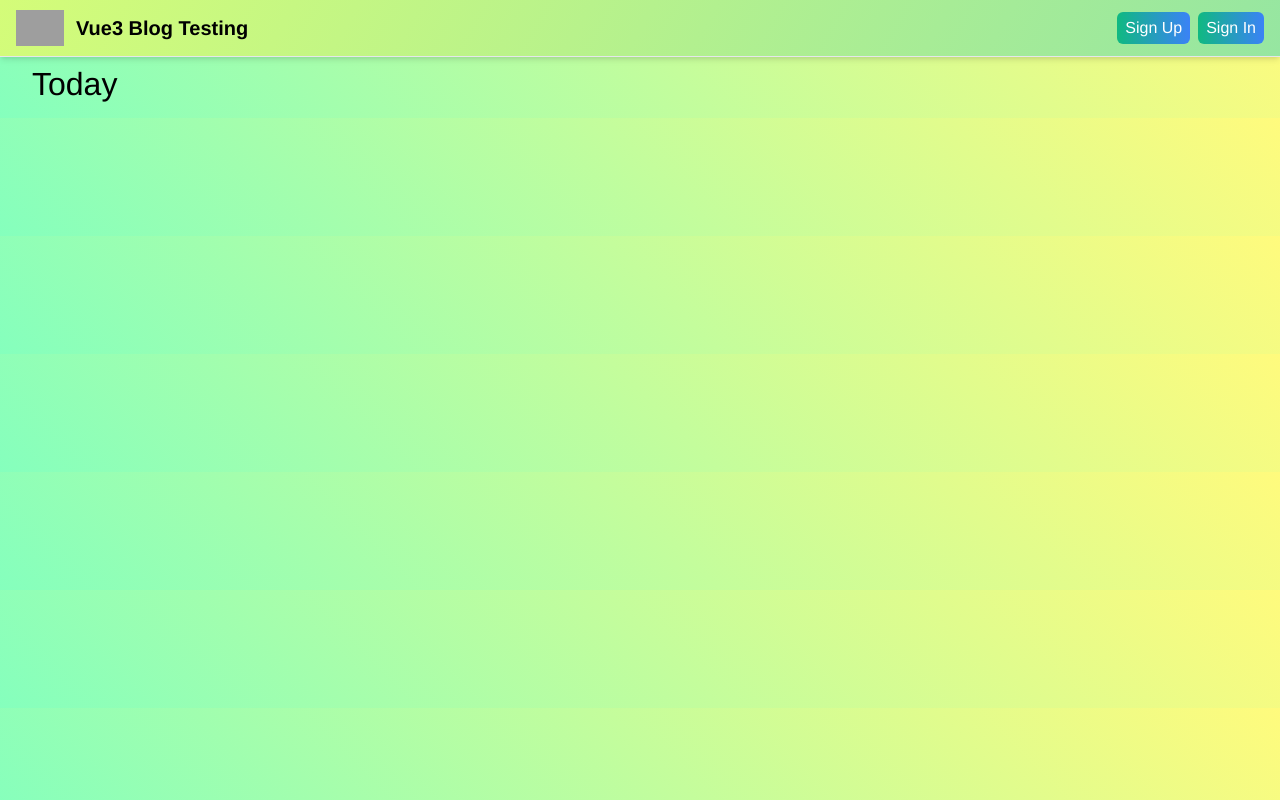
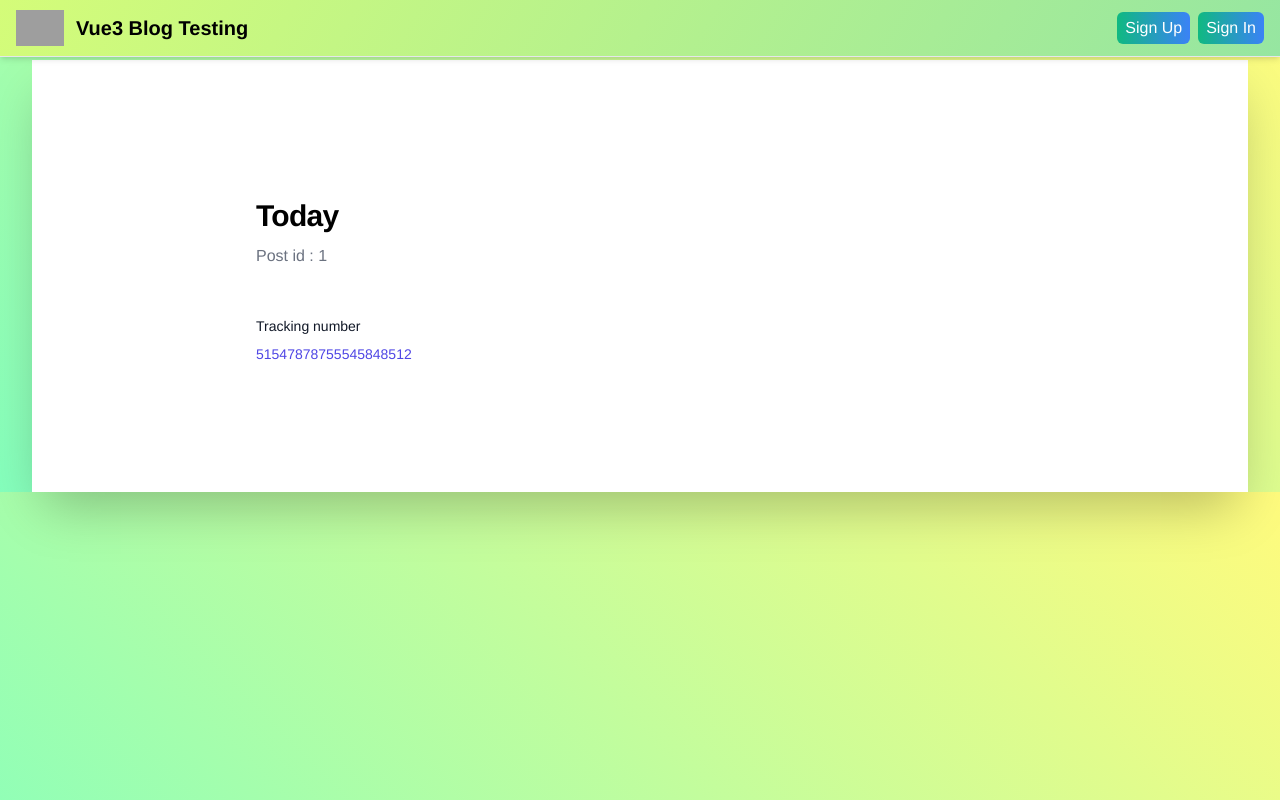
Before and after one commit to Akash52/vue3-blog-testing, a Vue app: page /posts/1 in a window 1280 px wide. Built offline with nearby package versions, Linux system fonts and the light colour scheme; grey boxes are pictures that could not be loaded.

Commit message:
rendering_post_html

```diff
--- a/src/components/PostViewer.vue
+++ b/src/components/PostViewer.vue
@@ -2,14 +2,31 @@
   <router-link
     v-if="canEdit"
     :to="`/posts/${post.id}/edit`"
-    class="block w-16 px-4 py-1 mt-24 ml-2 text-white rounded-md bg-gradient-to-r from-green-500 to-blue-500 whitespace-nowrap"
+    class="block w-16 px-4 py-1 mt-24 mb-2 ml-2 text-white rounded-md bg-gradient-to-r from-green-500 to-blue-500 whitespace-nowrap"
     data-test="can-edit"
   >
     Edit
   </router-link>
-  <h1>
-    {{ post?.title }}
-  </h1>
+
+  <main
+    class="bg-white px-4 pt-16 pb-24 sm:px-6 sm:pt-24 lg:px-8 lg:py-32 shadow-2xl"
+  >
+    <div class="max-w-3xl mx-auto">
+      <div class="max-w-xl">
+        <p class="mt-2 text-2xl font-extrabold tracking-tight sm:text-3xl">
+          {{ post.title }}
+        </p>
+        <p class="mt-2 text-base text-gray-500">Post id : {{ post.id }}</p>
+
+        <div v-html="post.html" />
+
+        <dl class="mt-12 text-sm font-medium">
+          <dt class="text-gray-900">Tracking number</dt>
+          <dd class="text-indigo-600 mt-2">51547878755545848512</dd>
+        </dl>
+      </div>
+    </div>
+  </main>
 </template>
 
 <script lang="ts">
@@ -19,6 +36,21 @@ import { useRoute } from "vue-router";
 
 export default defineComponent({
   async setup(props) {
+    const products = [
+      {
+        id: 1,
+        name: "Cold Brew Bottle",
+        description:
+          "This glass bottle comes with a mesh insert for steeping tea or cold-brewing coffee. Pour from any angle and remove the top for easy cleaning.",
+        href: "#",
+        quantity: 1,
+        price: "$32.00",
+        imageSrc:
+          "https://tailwindui.com/img/ecommerce-images/confirmation-page-05-product-01.jpg",
+        imageAlt: "Glass bottle with black plastic pour top and mesh insert.",
+      },
+    ];
+
     const store = useStore();
     const id = useRoute().params.id as string;
 
@@ -35,6 +67,7 @@ export default defineComponent({
     const canEdit = post.authorId === store.getState().authors.currentUserId;
 
     return {
+      products,
       post,
       canEdit,
     };
--- a/src/components/TimeLine.vue
+++ b/src/components/TimeLine.vue
@@ -2,10 +2,15 @@
   <div
     className="container mt-20 flex flex-col p-4 shadow-xl   backdrop-blur-xl blur-lg"
   >
+    <header
+      class="bg-gradient-to-r from-green-500 via-blue-300 font-semibold to-yellow-400 text-white text-2xl px-2 py-2"
+    >
+      Posts for {{ currentPeriod.toLowerCase() }}
+    </header>
     <nav class="flex flex-col justify-center timeline-nav">
       <span class="flex justify-center py-4 space-x-8">
         <a
-          class="font-normal text-gray-700 border-gray-500"
+          class="font-semibold text-gray-700 border-gray-700"
           v-for="period in periods"
           :key="period"
           :class="{
@@ -23,22 +28,22 @@
 </template>
 
 <script lang="ts">
-import { defineComponent, ref, computed } from 'vue';
-import moment from 'moment';
-import TimelinePostVue from './TimelinePost.vue';
-import { useStore } from '../store';
-import { Post } from '../mocks';
+import { defineComponent, ref, computed } from "vue";
+import moment from "moment";
+import TimelinePostVue from "./TimelinePost.vue";
+import { useStore } from "../store";
+import { Post } from "../mocks";
 
-type Period = 'Today' | 'This Week' | 'This Month';
+type Period = "Today" | "This Week" | "This Month";
 
 export default defineComponent({
-  name: 'Timeline',
+  name: "Timeline",
   components: {
     TimelinePostVue,
   },
   async setup() {
-    const periods: Period[] = ['Today', 'This Week', 'This Month'];
-    const currentPeriod = ref<Period>('Today');
+    const periods: Period[] = ["Today", "This Week", "This Month"];
+    const currentPeriod = ref<Period>("Today");
     const store = useStore();
     if (!store.getState().posts.loaded) {
       await store.fetchPosts();
@@ -48,20 +53,20 @@ export default defineComponent({
       .posts.ids.reduce<Post[]>((acc, id) => {
         const thePost = store.getState().posts.all.get(id);
         if (!thePost) {
-          throw Error('This post was not found');
+          throw Error("This post was not found");
         }
         return acc.concat(thePost);
       }, []);
     const posts = computed(() => {
       return allPosts.filter((post) => {
-        if (currentPeriod.value === 'Today') {
-          return post.created.isAfter(moment().subtract(1, 'day'));
+        if (currentPeriod.value === "Today") {
+          return post.created.isAfter(moment().subtract(1, "day"));
         }
-        if (currentPeriod.value === 'This Week') {
-          return post.created.isAfter(moment().subtract(1, 'week'));
+        if (currentPeriod.value === "This Week") {
+          return post.created.isAfter(moment().subtract(1, "week"));
         }
-        if (currentPeriod.value === 'This Month') {
-          return post.created.isAfter(moment().subtract(1, 'month'));
+        if (currentPeriod.value === "This Month") {
+          return post.created.isAfter(moment().subtract(1, "month"));
         }
         return false;
       });
--- a/src/main.ts
+++ b/src/main.ts
@@ -1,12 +1,12 @@
-import axios from 'axios';
-import { createApp } from 'vue';
-import App from './App.vue';
-import './index.css';
-import { today, thisWeek, thisMonth, Post } from './mocks';
-import { routerWithStore } from './router';
-import 'highlight.js/styles/atom-one-dark.css';
-import random from 'lodash/random';
-import { store, storeKey, User, Author } from './store';
+import axios from "axios";
+import { createApp } from "vue";
+import App from "./App.vue";
+import "./index.css";
+import { today, thisWeek, thisMonth, Post } from "./mocks";
+import { routerWithStore } from "./router";
+import "highlight.js/styles/atom-one-dark.css";
+import random from "lodash/random";
+import { store, storeKey, User, Author } from "./store";
 
 function delay() {
   return new Promise((res) => {
@@ -15,7 +15,7 @@ function delay() {
 }
 // @ts-ignore
 axios.get = async (url: string) => {
-  if (url === '/posts') {
+  if (url === "/posts") {
     await delay();
     return Promise.resolve({
       data: [today, thisWeek, thisMonth],
@@ -26,10 +26,11 @@ axios.get = async (url: string) => {
 // @ts-ignore
 axios.post = async (url: string, payload: any) => {
   const id = random(100, 10000);
-  if (url === '/posts') {
+  if (url === "/posts") {
     await delay();
 
     const post: Post = {
+      ...payload,
       id: id.toString(),
       title: payload.title,
       created: payload.created,
@@ -40,7 +41,7 @@ axios.post = async (url: string, payload: any) => {
       data: post,
     });
   }
-  if (url === '/users') {
+  if (url === "/users") {
     await delay();
     const author: Author = {
       id: id.toString(),
@@ -57,4 +58,4 @@ const app = createApp(App);
 const router = routerWithStore(store);
 app.use(router);
 app.use(store);
-app.mount('#app');
+app.mount("#app");
```
